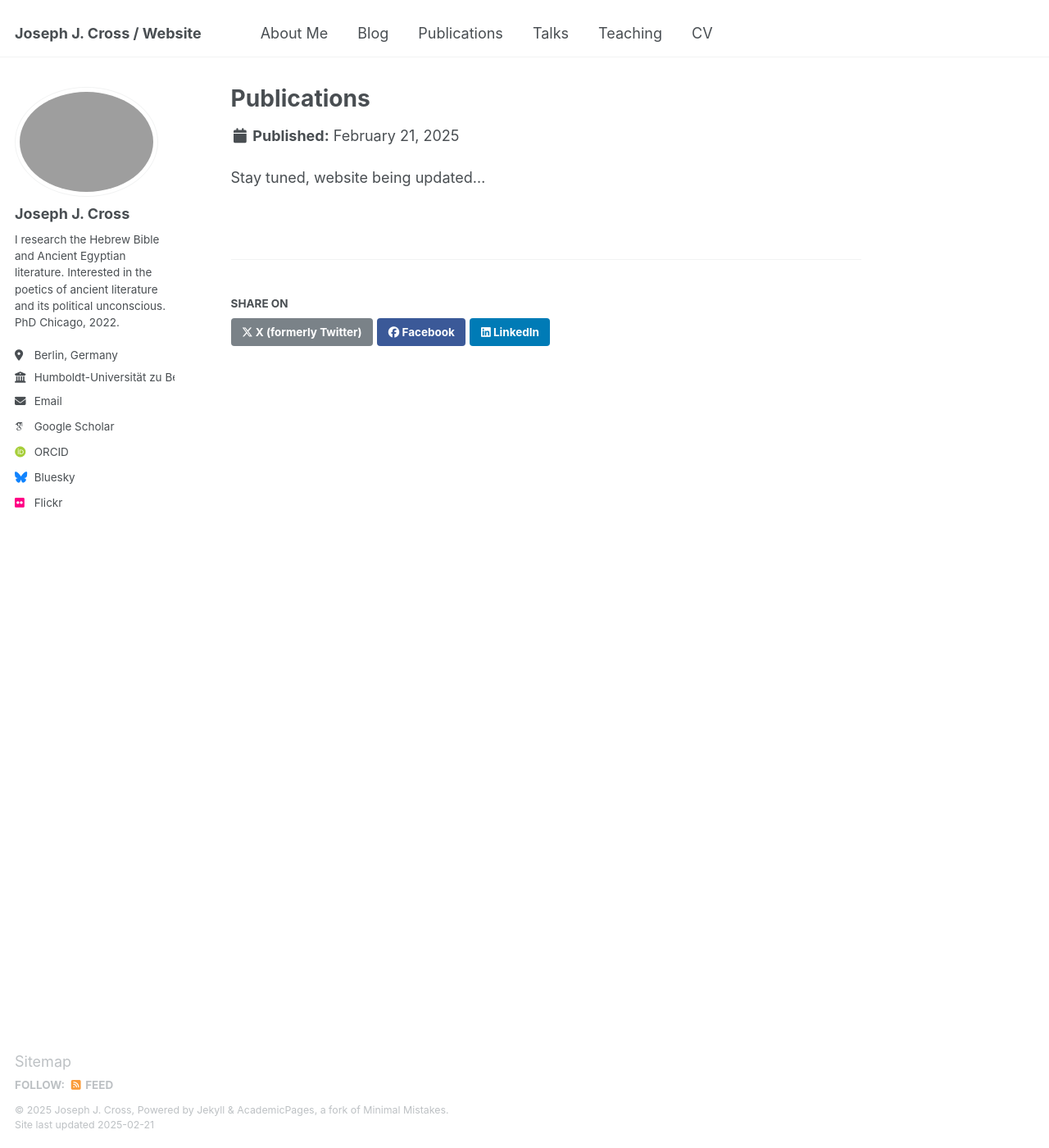
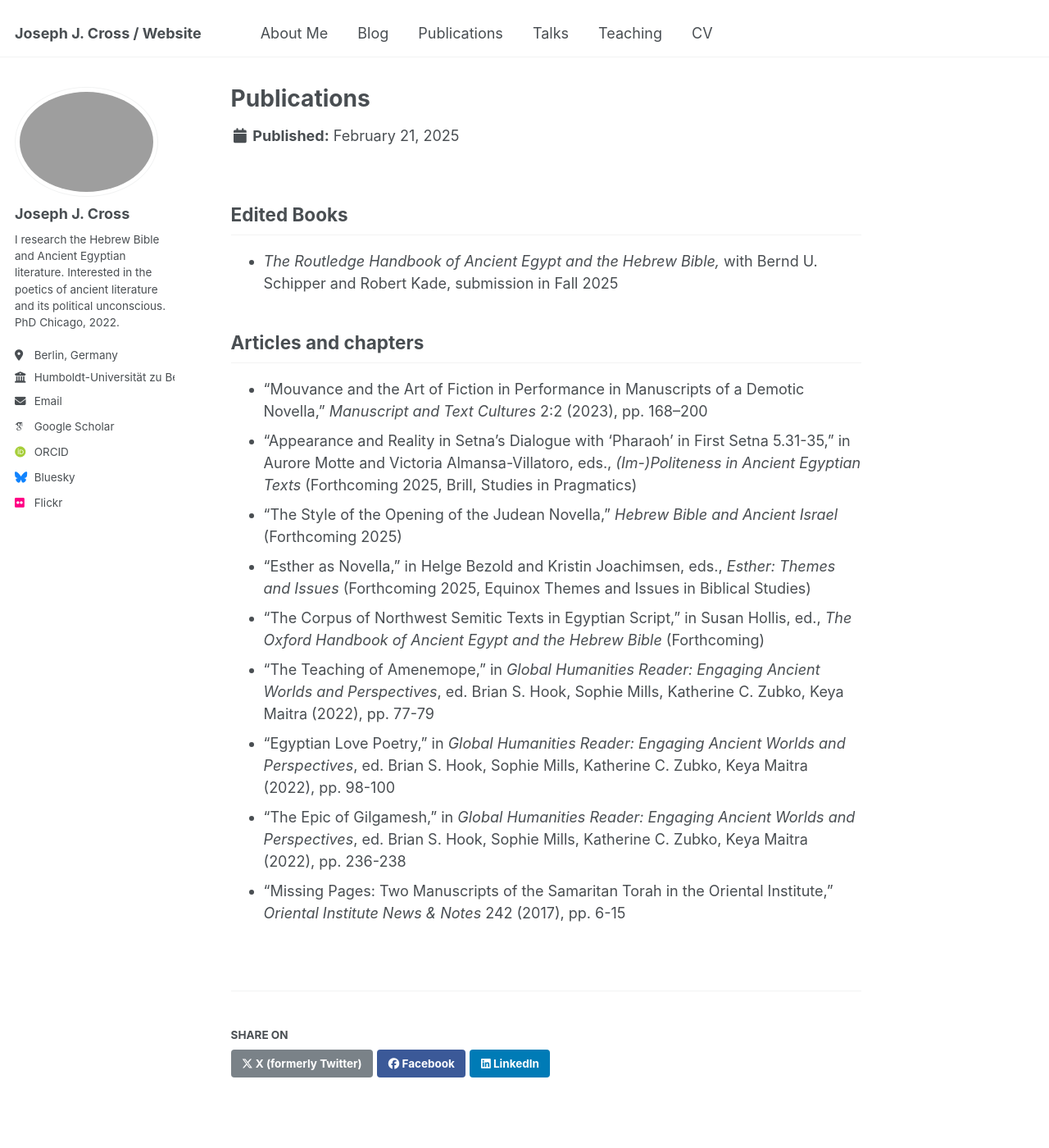
Before and after one commit to josephjcross/josephjcross.github.io, a Jekyll site: the page built from _publications/publications.md, in a window 1280 px wide and 1400 px high. Shown: the whole window at 82% size. Built offline with Jekyll 4.4.1, drawn with Linux system fonts in a browser that asks for light colours; some web fonts are replaced.

Commit message:
Update publications.md

```diff
--- a/_publications/publications.md
+++ b/_publications/publications.md
@@ -3,4 +3,18 @@ permalink: /publications/
 author_profile: true
 ---
 
-Stay tuned, website being updated...
+## Edited Books
+
+* *The Routledge Handbook of Ancient Egypt and the Hebrew Bible,* with Bernd U. Schipper and Robert Kade, submission in Fall 2025
+
+## Articles and chapters
+
+* “Mouvance and the Art of Fiction in Performance in Manuscripts of a Demotic Novella,” *Manuscript and Text Cultures* 2:2 (2023), pp. 168–200
+* “Appearance and Reality in Setna’s Dialogue with ‘Pharaoh’ in First Setna 5.31-35,” in Aurore Motte and Victoria Almansa-Villatoro, eds., *(Im-)Politeness in Ancient Egyptian Texts* (Forthcoming 2025, Brill, Studies in Pragmatics)
+* “The Style of the Opening of the Judean Novella,” *Hebrew Bible and Ancient Israel* (Forthcoming 2025)
+* “Esther as Novella,” in Helge Bezold and Kristin Joachimsen, eds., *Esther: Themes and Issues* (Forthcoming 2025, Equinox Themes and Issues in Biblical Studies)
+* “The Corpus of Northwest Semitic Texts in Egyptian Script,” in Susan Hollis, ed., *The Oxford Handbook of Ancient Egypt and the Hebrew Bible* (Forthcoming)
+*	“The Teaching of Amenemope,” in *Global Humanities Reader: Engaging Ancient Worlds and Perspectives*, ed. Brian S. Hook, Sophie Mills, Katherine C. Zubko, Keya Maitra (2022), pp. 77-79
+* “Egyptian Love Poetry,” in *Global Humanities Reader: Engaging Ancient Worlds and Perspectives*, ed. Brian S. Hook, Sophie Mills, Katherine C. Zubko, Keya Maitra (2022), pp. 98-100
+* “The Epic of Gilgamesh,” in *Global Humanities Reader: Engaging Ancient Worlds and Perspectives*, ed. Brian S. Hook, Sophie Mills, Katherine C. Zubko, Keya Maitra (2022), pp. 236-238
+*	“Missing Pages: Two Manuscripts of the Samaritan Torah in the Oriental Institute,” *Oriental Institute News & Notes* 242 (2017), pp. 6-15
```
